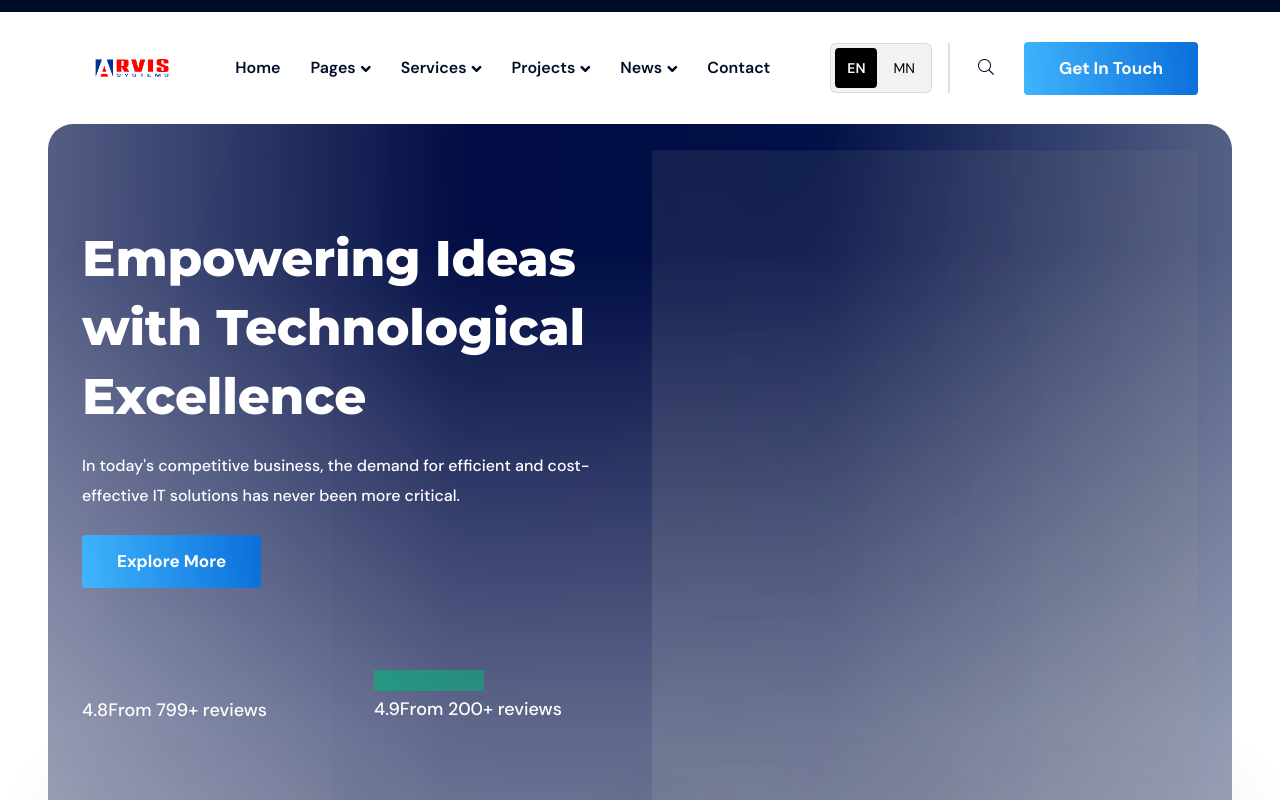
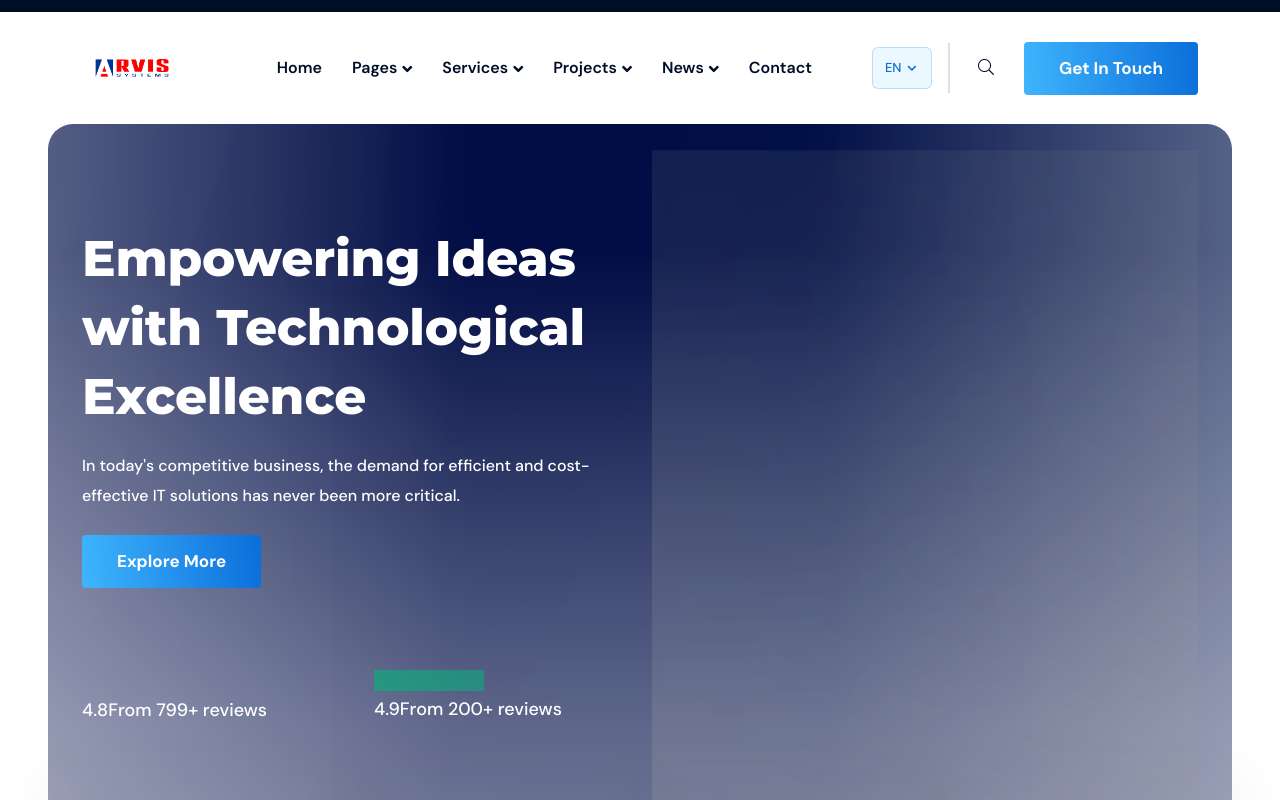
Before and after one commit to Ikimonogatari/arvis-frontend, a Next.js app: page / in a window 1280 px wide. Shown: the top 800 px of the page. Built offline with nearby package versions, Linux system fonts and the light colour scheme.

Commit message:
language switcher updated

```diff
--- a/components/LanguageSwitcher.js
+++ b/components/LanguageSwitcher.js
@@ -2,11 +2,14 @@
 
 import { useRouter } from "next/navigation";
 import { locales, defaultLocale } from "@/i18n";
-import { useState, useEffect } from "react";
+import { useState, useEffect, useRef } from "react";
 
 const LanguageSwitcher = () => {
   const router = useRouter();
   const [locale, setLocale] = useState(defaultLocale);
+  const [isOpen, setIsOpen] = useState(false);
+  const timeoutRef = useRef(null);
+  const dropdownRef = useRef(null);
 
   useEffect(() => {
     // Get locale from cookie
@@ -54,40 +57,125 @@ const LanguageSwitcher = () => {
     }
   };
 
+  const getLocaleLabel = (loc) => {
+    return loc === "en" ? "EN" : loc === "mn" ? "MN" : loc.toUpperCase();
+  };
+
+  const handleMouseEnter = () => {
+    if (timeoutRef.current) {
+      clearTimeout(timeoutRef.current);
+      timeoutRef.current = null;
+    }
+    setIsOpen(true);
+  };
+
+  const handleMouseLeave = () => {
+    timeoutRef.current = setTimeout(() => {
+      setIsOpen(false);
+    }, 200); // 200ms delay before closing
+  };
+
+  useEffect(() => {
+    return () => {
+      if (timeoutRef.current) {
+        clearTimeout(timeoutRef.current);
+      }
+    };
+  }, []);
+
   return (
-    <div className="language-switcher d-flex align-items-center">
     <div
-        className="language-toggle"
+      className="language-switcher d-flex align-items-center"
+      style={{ position: "relative" }}
+      ref={dropdownRef}
+      onMouseEnter={handleMouseEnter}
+      onMouseLeave={handleMouseLeave}
+    >
+      <div
+        className="language-dropdown"
+        style={{
+          position: "relative",
+          cursor: "pointer"
+        }}
+      >
+        <div
           style={{
             display: "flex",
-          gap: "4px",
-          backgroundColor: "rgba(0, 0, 0, 0.05)",
-          padding: "4px",
+            alignItems: "center",
+            gap: "6px",
+            padding: "6px 12px",
+            backgroundColor: "rgba(63, 181, 253, 0.1)",
             borderRadius: "6px",
-          border: "1px solid rgba(0, 0, 0, 0.1)"
+            border: "1px solid rgba(11, 110, 218, 0.2)",
+            fontSize: "13px",
+            fontWeight: "500",
+            color: "#0b6eda",
+            transition: "all 0.3s ease",
+            minWidth: "60px"
           }}
+          onClick={() => setIsOpen(!isOpen)}
+        >
+          <span>{getLocaleLabel(locale)}</span>
+          <i
+            className="fas fa-chevron-down"
+            style={{
+              fontSize: "10px",
+              transition: "transform 0.3s ease",
+              transform: isOpen ? "rotate(180deg)" : "rotate(0deg)"
+            }}
+          />
+        </div>
+
+        {isOpen && (
+          <div
+            style={{
+              position: "absolute",
+              top: "100%",
+              left: 0,
+              right: 0,
+              backgroundColor: "#fff",
+              borderRadius: "6px",
+              border: "1px solid rgba(11, 110, 218, 0.2)",
+              boxShadow: "0 4px 12px rgba(0, 0, 0, 0.1)",
+              zIndex: 1000,
+              overflow: "hidden",
+              minWidth: "100%",
+              marginTop: "2px"
+            }}
+            onMouseEnter={handleMouseEnter}
+            onMouseLeave={handleMouseLeave}
           >
             {locales.map((loc) => (
-          <button
+              <div
                 key={loc}
-            onClick={() => switchLocale(loc)}
-            className={`language-btn ${locale === loc ? "active" : ""}`}
+                onClick={() => {
+                  switchLocale(loc);
+                  setIsOpen(false);
+                  if (timeoutRef.current) {
+                    clearTimeout(timeoutRef.current);
+                  }
+                }}
                 style={{
-              padding: "6px 12px",
-              border: "none",
-              borderRadius: "4px",
+                  padding: "10px 12px",
+                  fontSize: "13px",
+                  fontWeight: locale === loc ? "600" : "400",
+                  color: locale === loc ? "#0b6eda" : "#4a5568",
+                  backgroundColor: locale === loc
+                    ? "rgba(63, 181, 253, 0.1)"
+                    : "transparent",
                   cursor: "pointer",
-              backgroundColor: locale === loc ? "#000" : "transparent",
-              color: locale === loc ? "#fff" : "#000",
-              fontSize: "14px",
-              fontWeight: locale === loc ? "600" : "400",
-              transition: "all 0.3s ease",
-              whiteSpace: "nowrap",
-              minWidth: "40px"
+                  transition: "all 0.2s ease",
+                  borderLeft: locale === loc
+                    ? "3px solid #0b6eda"
+                    : "3px solid transparent"
                 }}
                 onMouseEnter={(e) => {
+                  if (timeoutRef.current) {
+                    clearTimeout(timeoutRef.current);
+                    timeoutRef.current = null;
+                  }
                   if (locale !== loc) {
-                e.target.style.backgroundColor = "rgba(0, 0, 0, 0.1)";
+                    e.target.style.backgroundColor = "rgba(63, 181, 253, 0.05)";
                   }
                 }}
                 onMouseLeave={(e) => {
@@ -96,9 +184,11 @@ const LanguageSwitcher = () => {
                   }
                 }}
               >
-            {loc === "en" ? "EN" : loc === "mn" ? "MN" : loc.toUpperCase()}
-          </button>
+                {getLocaleLabel(loc)}
+              </div>
             ))}
+          </div>
+        )}
       </div>
     </div>
   );
```
Lines whose indentation alone changed are shown as unchanged.
